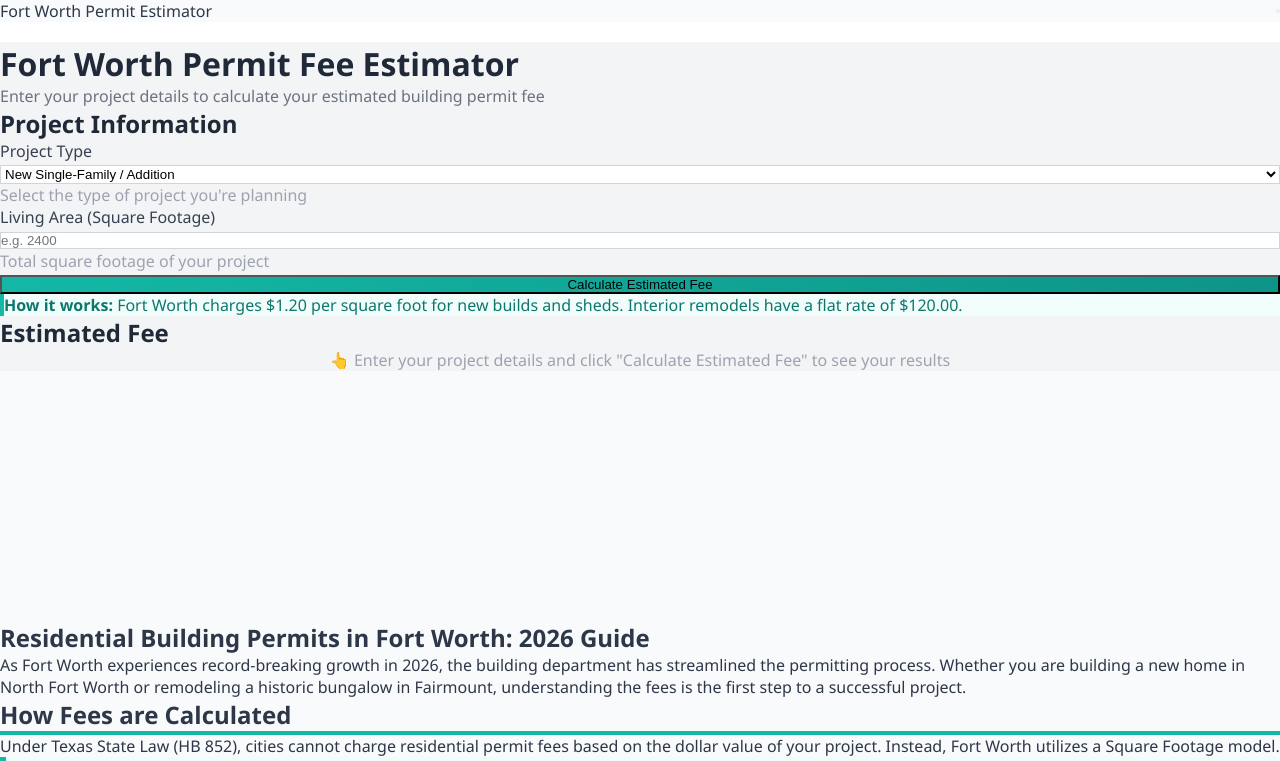
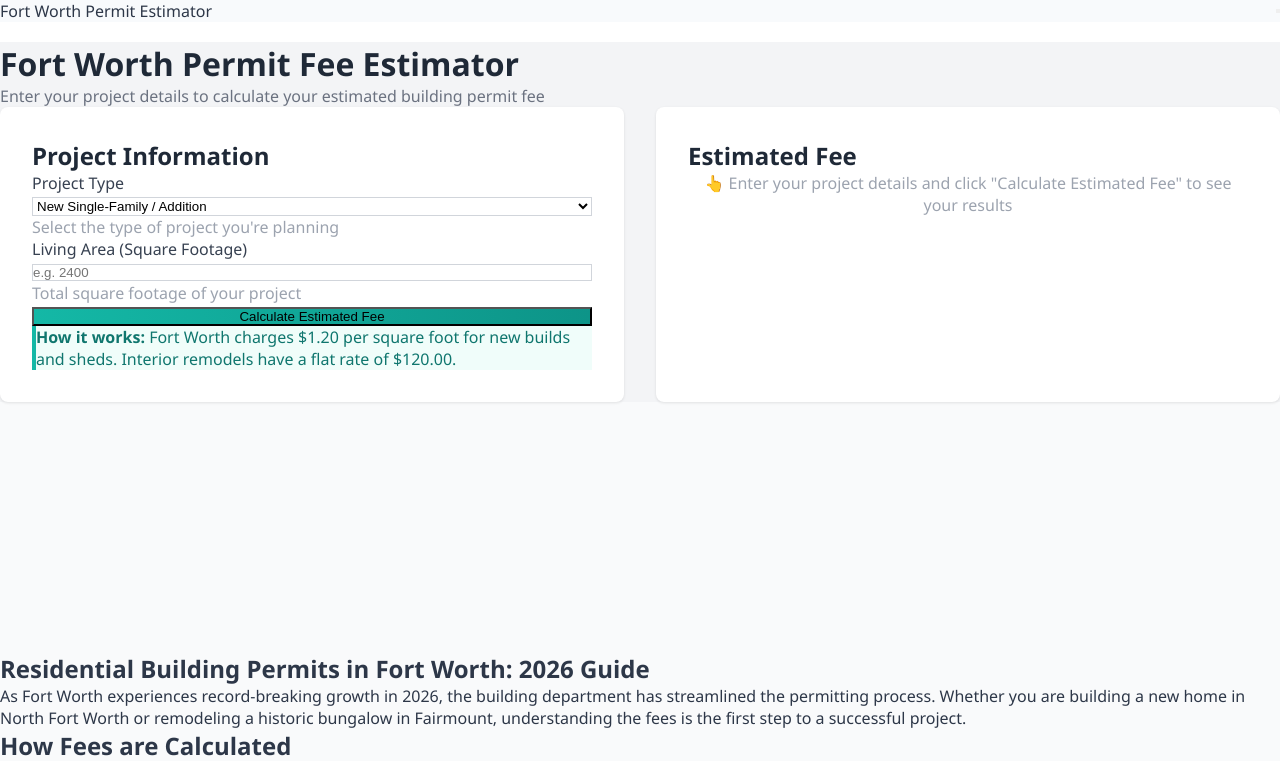
Before and after one commit to bryndonprestong-arch/fort-worth-permit-estimator, a React (Vite) app: page / in a window 1280 px wide. Shown: the top 761 px of the page. Built offline with nearby package versions, Linux system fonts and the light colour scheme.

Commit message:
Fix: Use inline grid styles to ensure two-column layout displays correctly

```diff
--- a/src/components/Calculator.tsx
+++ b/src/components/Calculator.tsx
@@ -39,9 +39,18 @@ export const Calculator: React.FC = () => {
         </div>
 
         {/* Two-Column Layout */}
-        <div className="grid grid-cols-1 lg:grid-cols-2 gap-8">
+        <div style={{
+          display: 'grid',
+          gridTemplateColumns: 'repeat(auto-fit, minmax(400px, 1fr))',
+          gap: '32px',
+        }}>
           {/* LEFT COLUMN - INPUT FORM */}
-          <div className="bg-white rounded-lg shadow-md p-8">
+          <div style={{
+            backgroundColor: '#ffffff',
+            borderRadius: '8px',
+            boxShadow: '0 1px 3px rgba(0, 0, 0, 0.1)',
+            padding: '32px',
+          }}>
             <h2 className="text-2xl font-bold mb-8" style={{ color: '#1f2937' }}>
               Project Information
             </h2>
@@ -142,7 +151,12 @@ export const Calculator: React.FC = () => {
           </div>
 
           {/* RIGHT COLUMN - RESULTS */}
-          <div className="bg-white rounded-lg shadow-md p-8">
+          <div style={{
+            backgroundColor: '#ffffff',
+            borderRadius: '8px',
+            boxShadow: '0 1px 3px rgba(0, 0, 0, 0.1)',
+            padding: '32px',
+          }}>
             <h2 className="text-2xl font-bold mb-8" style={{ color: '#1f2937' }}>
               Estimated Fee
             </h2>
```
